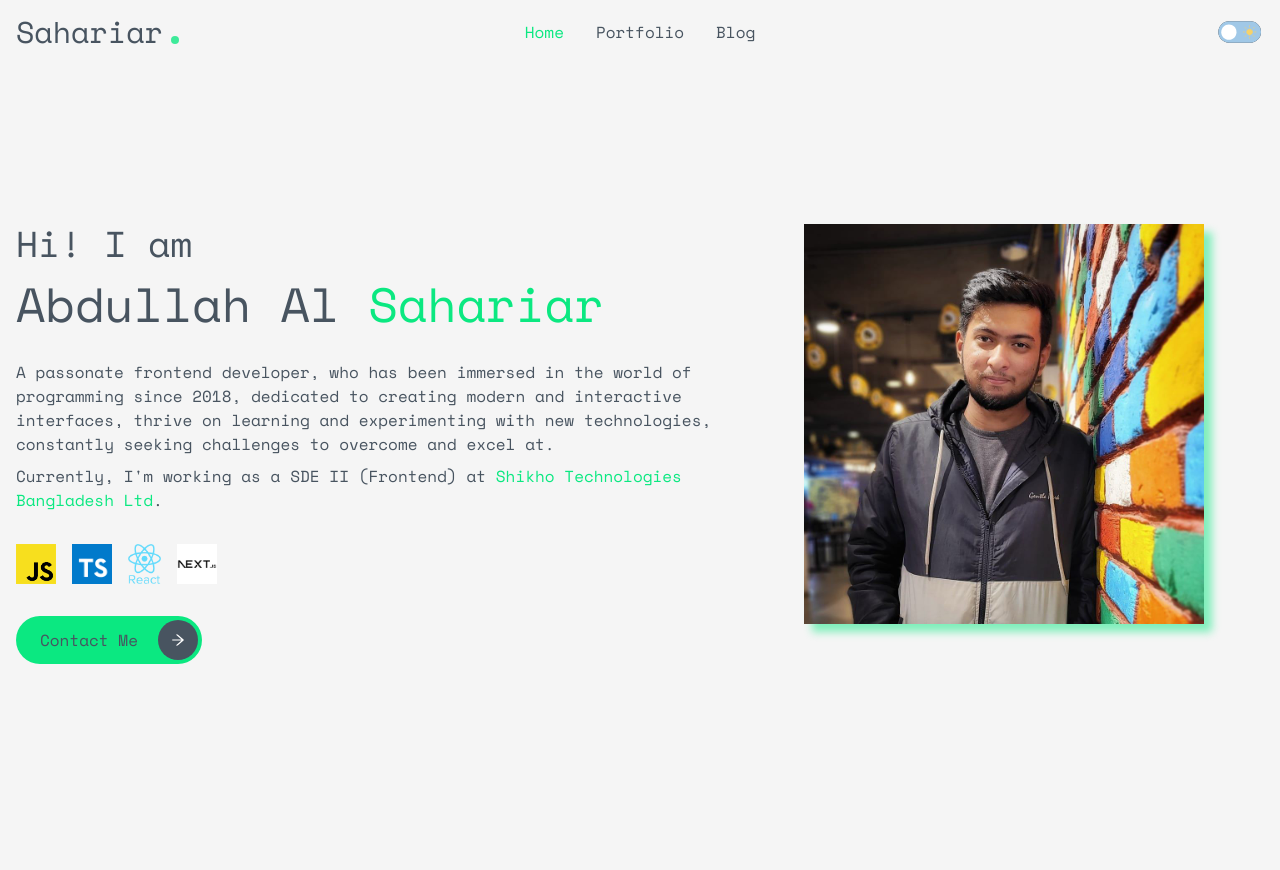
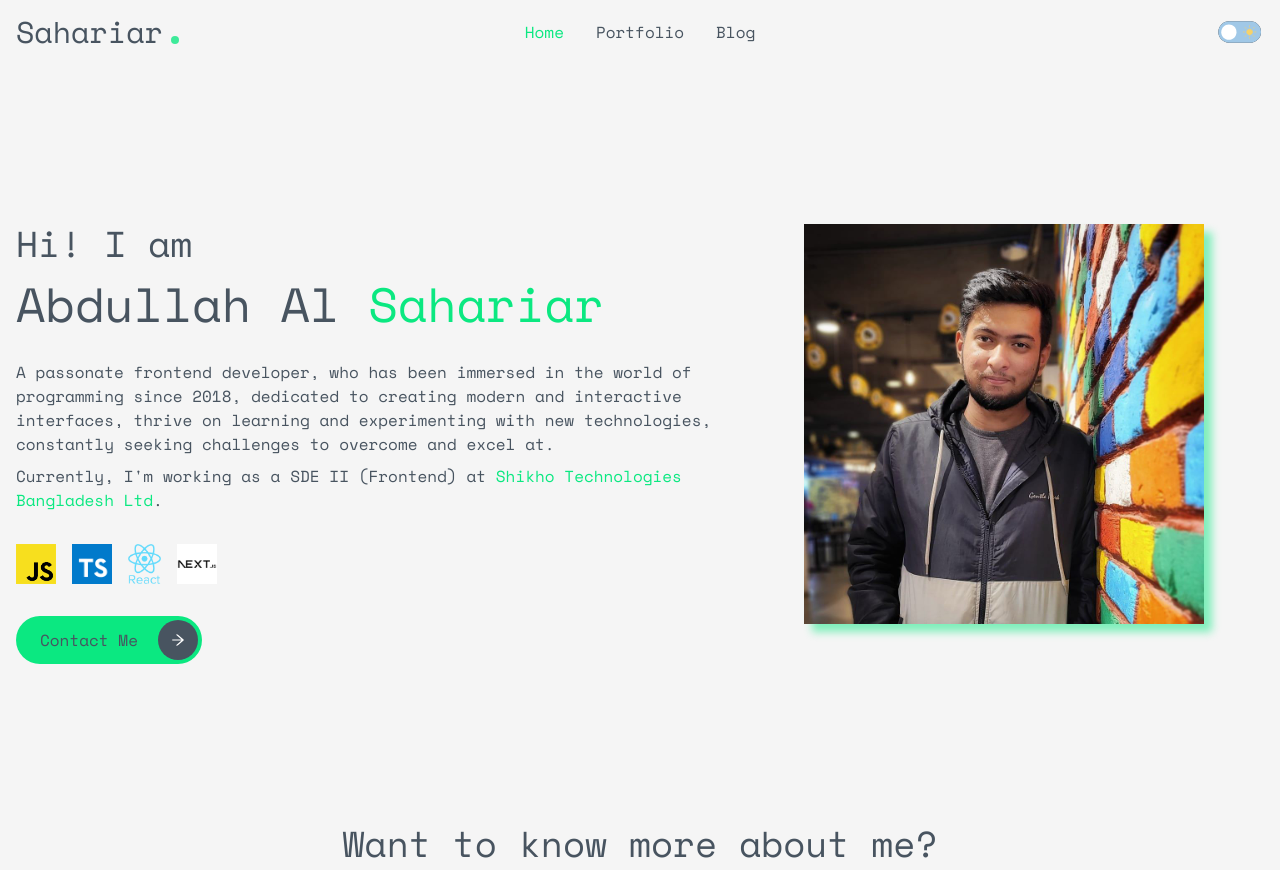
Before and after one commit to shahariar50/personal-portfolio, a Next.js app: page / in a window 1280 px wide. Before the commit the page ends 824 px from the top, so only its background shows below. Built offline with nearby package versions, Linux system fonts and the light colour scheme.

Commit message:
created about section

```diff
--- a/src/app/page.tsx
+++ b/src/app/page.tsx
@@ -1,9 +1,11 @@
+import AboutSection from "@/components/pages/homePage/AboutSection";
 import BannerSection from "@/components/pages/homePage/BannerSection";
 
 export default function Home() {
   return (
-    <div>
+    <>
       <BannerSection />
-    </div>
+      <AboutSection />
+    </>
   );
 }
--- /dev/null
+++ b/src/components/pages/homePage/AboutSection.tsx
@@ -0,0 +1,15 @@
+import Container from "@/components/layout/Container";
+
+const AboutSection = () => {
+  return (
+    <section>
+      <Container>
+        <div>
+          <h2 className="text-center">Want to know more about me?</h2>
+        </div>
+      </Container>
+    </section>
+  );
+};
+
+export default AboutSection;
--- a/src/components/pages/homePage/BannerSection.tsx
+++ b/src/components/pages/homePage/BannerSection.tsx
@@ -6,7 +6,7 @@ import Link from "next/link";
 
 const BannerSection = () => {
   return (
-    <div>
+    <section>
       <Container>
         <div className="flex flex-wrap py-20 lg:py-40">
           <div className="w-full lg:w-8/12 xl:w-7/12 order-1 lg:order-0">
@@ -82,7 +82,7 @@ const BannerSection = () => {
           </div>
         </div>
       </Container>
-    </div>
+    </section>
   );
 };
 
```
